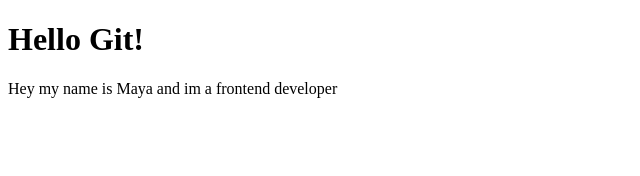
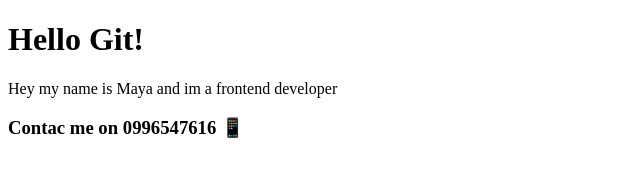
Before and after one commit to maya-sem23/git-test, a plain HTML site: page index.html in a window 1280 px wide. Shown: the whole page, without its empty margins (0-640 px from the left). Drawn offline with Linux system fonts and the light colour scheme.

Commit message:
add contact num in index file

```diff
--- a/index.html
+++ b/index.html
@@ -8,5 +8,6 @@
 <body>
     <h1>Hello Git!</h1>
     <p>Hey my name is Maya and im a frontend developer</p>
+    <h3>Contac me on 0996547616 📱</h3>
 </body>
 </html>
```
